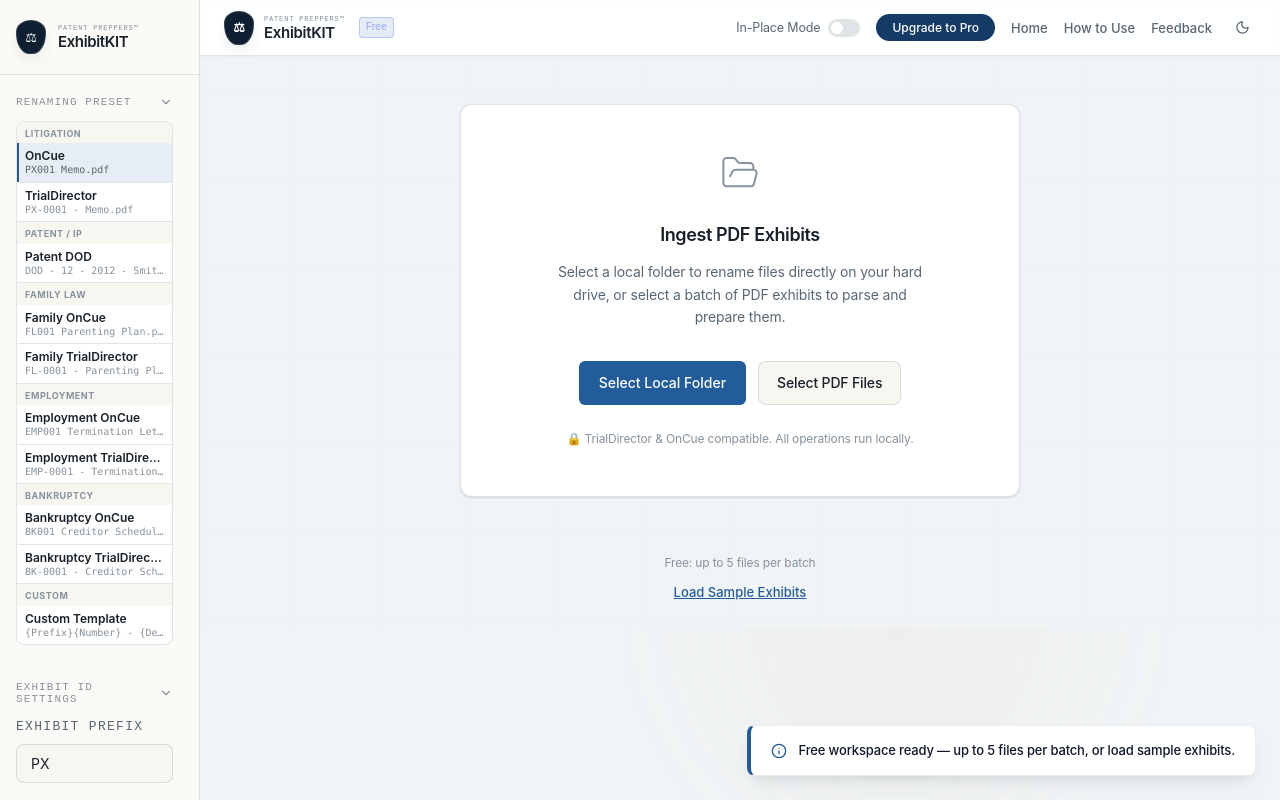
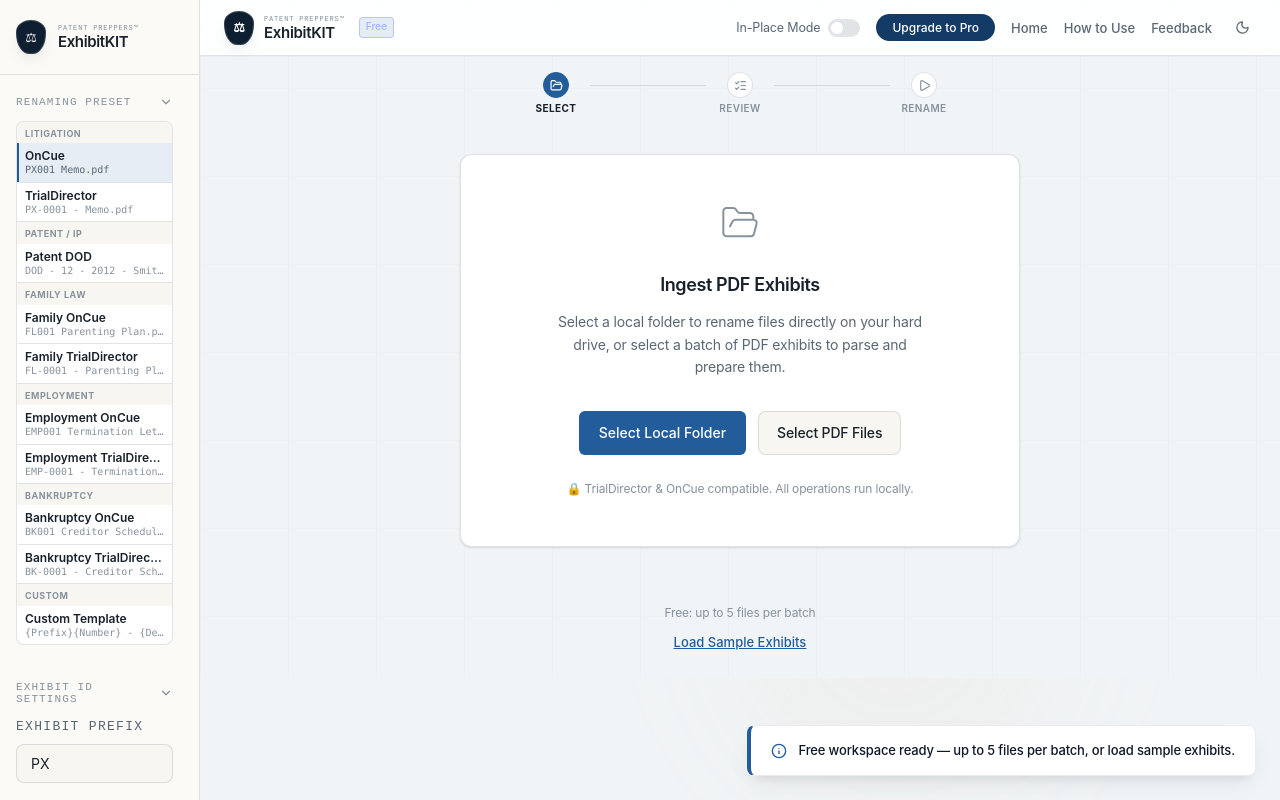
Before and after one commit to mpinkney2/exhibitkit, a React (Vite) app: page / in a window 1280 px wide. Both pictures are taken after a click on the button "Start free". Built offline with nearby package versions, Linux system fonts and the light colour scheme.

Commit message:
Add a compact linear progress strip across the workspace.
Show Select → Review → Rename (and Import → Review → Export in messages) with small icons, connecting lines, and a highlight on the current stage.

Co-authored-by: mpinkney2 <mpinkney2@users.noreply.github.com>

```diff
--- a/src/App.jsx
+++ b/src/App.jsx
@@ -8,6 +8,7 @@ import PricingModal from './components/PricingModal';
 import LandingPage from './components/LandingPage';
 import LegalModals from './components/LegalModals';
 import MessageWorkspace from './components/MessageWorkspace';
+import WorkflowProgress from './components/WorkflowProgress';
 import './components/MessageWorkspace.css';
 import JSZip from 'jszip';
 import {
@@ -36,6 +37,7 @@ import {
 } from './utils/renamer';
 import { getPresetRuleDefaults } from './config/presets';
 import { PRO_PRICE_LABEL } from './utils/payment';
+import { RENAME_WORKFLOW_STEPS, getRenameWorkflowIndex } from './utils/workflowProgress';
 
 // Always available; production unlock is server-gated via /api/founder/unlock.
 const FounderAdmin = lazy(() => import('./components/FounderAdmin'));
@@ -1222,6 +1224,13 @@ export default function App() {
 
         {/* Dashboard Workspace */}
         <div className="workspace-view">
+          <WorkflowProgress
+            steps={RENAME_WORKFLOW_STEPS}
+            currentIndex={getRenameWorkflowIndex({
+              itemCount: items.length,
+              hasRenamed: lastRenameHistory.length > 0,
+            })}
+          />
           {items.length === 0 ? (
             <div style={{ display: 'flex', flexDirection: 'column', flex: 1, gap: '20px' }}>
               <Dropzone
--- a/src/components/MessageWorkspace.css
+++ b/src/components/MessageWorkspace.css
@@ -12,6 +12,13 @@
   align-items: center;
   gap: 16px;
   padding: 14px 20px;
+  border-bottom: 1px solid var(--color-border);
+  background: var(--color-surface-1);
+}
+
+.workflow-progress-message {
+  margin: 0;
+  padding: 10px 20px 8px;
   border-bottom: 1px solid var(--color-border);
   background: var(--color-surface-1);
 }
--- a/src/components/MessageWorkspace.jsx
+++ b/src/components/MessageWorkspace.jsx
@@ -20,6 +20,8 @@ import { downloadBytes, exportProjectPackage } from '../utils/exhibitPdf';
 import { hasProFeatures, getEntitlement, getEntitlementLabel } from '../utils/entitlement';
 import { PRIVACY_PAYMENT_NOTICE } from '../utils/pricing';
 import { assessProjectCapacity, CAPACITY } from '../utils/capacity';
+import WorkflowProgress from './WorkflowProgress';
+import { MESSAGE_WORKFLOW_STEPS, getMessageWorkflowIndex } from '../utils/workflowProgress';
 
 export default function MessageWorkspace({
   onBack,
@@ -30,6 +32,7 @@ export default function MessageWorkspace({
   const [activeExhibitId, setActiveExhibitId] = useState(null);
   const [previewInfo, setPreviewInfo] = useState(null);
   const [busy, setBusy] = useState(false);
+  const [hasExported, setHasExported] = useState(false);
   const fileInputRef = useRef(null);
   const entitlement = getEntitlement();
   const isPro = hasProFeatures(entitlement);
@@ -76,6 +79,7 @@ export default function MessageWorkspace({
         return { ...prev, exhibits };
       });
       setActiveExhibitId(imported[0]?.id || null);
+      setHasExported(false);
       showNotification?.(
         `Imported ${imported.length} conversation${imported.length === 1 ? '' : 's'} locally.`,
         'success'
@@ -119,6 +123,7 @@ export default function MessageWorkspace({
       exhibits: isPro ? [...prev.exhibits.filter((e) => !e.id.startsWith('exh-sample')), exhibit] : [exhibit],
     }));
     setActiveExhibitId(exhibit.id);
+    setHasExported(false);
     showNotification?.('Sample conversation loaded. Nothing was uploaded.', 'info');
   };
 
@@ -193,6 +198,7 @@ export default function MessageWorkspace({
       const timingNote = result.timing?.elapsedMs
         ? ` (${(result.timing.elapsedMs / 1000).toFixed(1)}s)`
         : '';
+      setHasExported(true);
       showNotification?.(
         isPro
           ? `Pro package exported (binder, index, integrity report, ZIP)${timingNote}.`
@@ -215,6 +221,7 @@ export default function MessageWorkspace({
     }));
     setActiveExhibitId(null);
     setPreviewInfo(null);
+    setHasExported(false);
     showNotification?.('Workspace cleared. Local files on disk were not modified.', 'info');
   };
 
@@ -241,6 +248,15 @@ export default function MessageWorkspace({
           )}
         </div>
       </header>
+
+      <WorkflowProgress
+        className="workflow-progress-message"
+        steps={MESSAGE_WORKFLOW_STEPS}
+        currentIndex={getMessageWorkflowIndex({
+          exhibitCount: project.exhibits.length,
+          hasExported,
+        })}
+      />
 
       <div className="message-workspace-grid">
         <aside className="message-side-panel" aria-label="Matter details">
--- /dev/null
+++ b/src/components/WorkflowProgress.jsx
@@ -0,0 +1,47 @@
+import { Check, Download, FolderOpen, ListChecks, Play } from 'lucide-react';
+
+const ICONS = {
+  select: FolderOpen,
+  import: FolderOpen,
+  review: ListChecks,
+  rename: Play,
+  export: Download,
+};
+
+export default function WorkflowProgress({ steps, currentIndex = 0, className = '' }) {
+  const lastIndex = steps.length - 1;
+  const allComplete = currentIndex >= lastIndex && lastIndex >= 0;
+
+  return (
+    <nav className={`workflow-progress ${className}`.trim()} aria-label="Workflow progress">
+      <ol className="workflow-progress-list">
+        {steps.map((step, index) => {
+          const isDone = index < currentIndex || (allComplete && index === currentIndex);
+          const isCurrent = index === currentIndex;
+          const Icon = isDone && !isCurrent ? Check : (ICONS[step.id] || Check);
+          const stateClass = isCurrent ? 'is-current' : isDone ? 'is-done' : 'is-upcoming';
+
+          return (
+            <li key={step.id} className="workflow-progress-item">
+              {index > 0 && (
+                <span
+                  className={`workflow-progress-line ${index <= currentIndex ? 'is-complete' : ''}`}
+                  aria-hidden="true"
+                />
+              )}
+              <div
+                className={`workflow-progress-step ${stateClass}`}
+                aria-current={isCurrent ? 'step' : undefined}
+              >
+                <span className="workflow-progress-icon" aria-hidden="true">
+                  <Icon size={13} strokeWidth={2.2} />
+                </span>
+                <span className="workflow-progress-label">{step.label}</span>
+              </div>
+            </li>
+          );
+        })}
+      </ol>
+    </nav>
+  );
+}
--- a/src/index.css
+++ b/src/index.css
@@ -1124,8 +1124,100 @@ body.sidebar-resizing {
   flex: 1;
   display: flex;
   flex-direction: column;
-  padding: 24px 32px;
+  padding: 16px 32px 24px;
   overflow: hidden;
+}
+
+.workflow-progress {
+  flex-shrink: 0;
+  width: 100%;
+  margin: 0 0 16px;
+}
+
+.workflow-progress-list {
+  list-style: none;
+  display: flex;
+  align-items: flex-start;
+  justify-content: center;
+  margin: 0;
+  padding: 0;
+  width: 100%;
+  max-width: 420px;
+  margin-inline: auto;
+}
+
+.workflow-progress-item {
+  display: flex;
+  align-items: flex-start;
+  flex: 1;
+  min-width: 0;
+}
+
+.workflow-progress-item:first-child {
+  flex: 0 0 auto;
+}
+
+.workflow-progress-line {
+  flex: 1;
+  height: 1px;
+  margin: 13px 8px 0;
+  background: var(--border-color);
+  min-width: 16px;
+}
+
+.workflow-progress-line.is-complete {
+  background: var(--accent-primary);
+}
+
+.workflow-progress-step {
+  display: flex;
+  flex-direction: column;
+  align-items: center;
+  gap: 4px;
+  min-width: 52px;
+}
+
+.workflow-progress-icon {
+  width: 26px;
+  height: 26px;
+  border-radius: 50%;
+  display: inline-flex;
+  align-items: center;
+  justify-content: center;
+  border: 1px solid var(--border-color);
+  background: var(--bg-secondary);
+  color: var(--text-muted);
+}
+
+.workflow-progress-label {
+  font-size: 10px;
+  font-weight: 600;
+  letter-spacing: 0.04em;
+  text-transform: uppercase;
+  color: var(--text-muted);
+  line-height: 1.2;
+  white-space: nowrap;
+}
+
+.workflow-progress-step.is-done .workflow-progress-icon {
+  border-color: var(--accent-primary);
+  background: var(--accent-primary-glow);
+  color: var(--accent-primary);
+}
+
+.workflow-progress-step.is-done .workflow-progress-label {
+  color: var(--text-secondary);
+}
+
+.workflow-progress-step.is-current .workflow-progress-icon {
+  border-color: var(--accent-primary);
+  background: var(--accent-primary);
+  color: #fff;
+}
+
+.workflow-progress-step.is-current .workflow-progress-label {
+  color: var(--text-primary);
+  font-weight: 700;
 }
 
 /* File Drop Zone / Empty State */
@@ -1693,8 +1785,16 @@ table.exhibit-table tr.has-error {
   }
 
   .workspace-view {
-    padding: 16px 12px;
+    padding: 12px 12px 16px;
     overflow: visible;
+  }
+
+  .workflow-progress {
+    margin-bottom: 12px;
+  }
+
+  .workflow-progress-list {
+    max-width: none;
   }
 
   .stats-grid {
--- /dev/null
+++ b/src/utils/workflowProgress.js
@@ -0,0 +1,33 @@
+export const RENAME_WORKFLOW_STEPS = Object.freeze([
+  { id: 'select', label: 'Select' },
+  { id: 'review', label: 'Review' },
+  { id: 'rename', label: 'Rename' },
+]);
+
+export const MESSAGE_WORKFLOW_STEPS = Object.freeze([
+  { id: 'import', label: 'Import' },
+  { id: 'review', label: 'Review' },
+  { id: 'export', label: 'Export' },
+]);
+
+/**
+ * Linear stage for the exhibit renaming workspace.
+ * @param {{ itemCount?: number, hasRenamed?: boolean }} state
+ * @returns {number} current step index
+ */
+export function getRenameWorkflowIndex({ itemCount = 0, hasRenamed = false } = {}) {
+  if (hasRenamed) return 2;
+  if (itemCount > 0) return 1;
+  return 0;
+}
+
+/**
+ * Linear stage for the message-exhibit workspace.
+ * @param {{ exhibitCount?: number, hasExported?: boolean }} state
+ * @returns {number} current step index
+ */
+export function getMessageWorkflowIndex({ exhibitCount = 0, hasExported = false } = {}) {
+  if (hasExported) return 2;
+  if (exhibitCount > 0) return 1;
+  return 0;
+}
```
Also changed, not shown: 1 other file (tests, documents, lock files or other folders).
